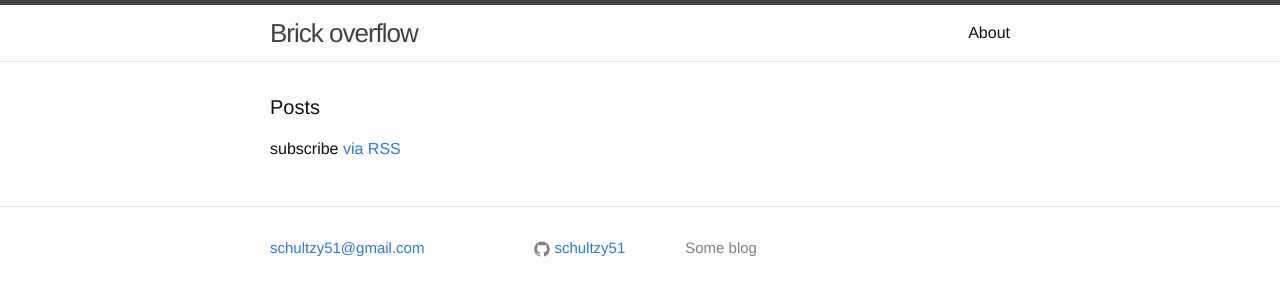
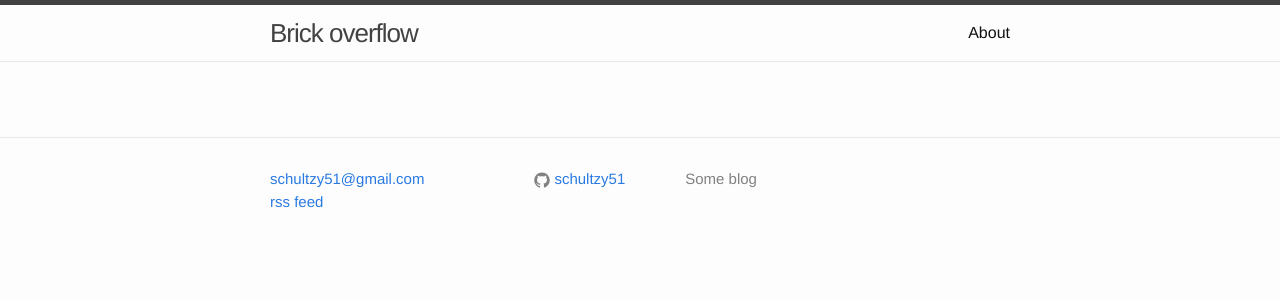
Before and after one commit to schultzy51/schultzy51.github.io, a Jekyll site: the page built from index.html, in a window 1280 px wide. Shown: the top 300 px of the page. Built offline with Jekyll 4.4.1, drawn with Linux system fonts in a browser that asks for light colours; the list of posts is cut into pages by our own code.

Commit message:
Stylistic updates
- Move the rss link to the footer
- Move the date below the title
- Add an excerpt of the post
- Add read more link

```diff
--- a/_includes/footer.html
+++ b/_includes/footer.html
@@ -6,6 +6,7 @@
       <div class="footer-col footer-col-1">
         <ul class="contact-list">
           <li><a href="mailto:{{ site.email }}">{{ site.email }}</a></li>
+          <li><a href="{{ "/feed.xml" | prepend: site.baseurl }}">rss feed</a></li>
         </ul>
       </div>
 
--- a/_sass/_layout.scss
+++ b/_sass/_layout.scss
@@ -192,6 +192,12 @@
 .post-link {
     display: block;
     font-size: 24px;
+    text-align: center;
+}
+
+.post-excerpt {
+    margin-top: 20px;
+    margin-bottom: 20px;
 }
 
 
--- a/index.html
+++ b/index.html
@@ -4,20 +4,17 @@
 
 <div class="home">
 
-  <h1 class="page-heading">Posts</h1>
-
   <ul class="post-list">
     {% for post in site.posts %}
       <li>
-        <span class="post-meta">{{ post.date | date: "%b %-d, %Y" }}</span>
-
         <h2>
           <a class="post-link" href="{{ post.url | prepend: site.baseurl }}">{{ post.title }}</a>
         </h2>
+        <span class="post-meta">{{ post.date | date: "%b %-d, %Y" }}</span>
+        <div class="post-excerpt">{{ post.excerpt }}</div>
+        <div class="read-more"><a href="{{ post.url | prepend: site.baseurl }}">Read more &raquo;</a></div>
       </li>
     {% endfor %}
   </ul>
 
-  <p class="rss-subscribe">subscribe <a href="{{ "/feed.xml" | prepend: site.baseurl }}">via RSS</a></p>
-
 </div>
```
